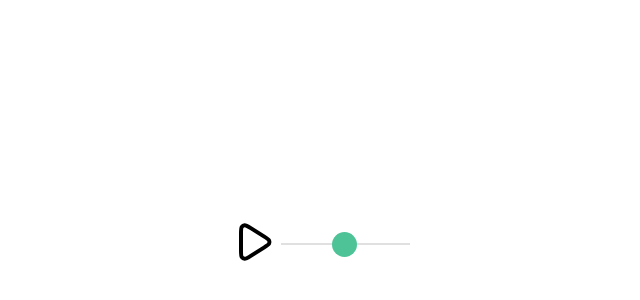
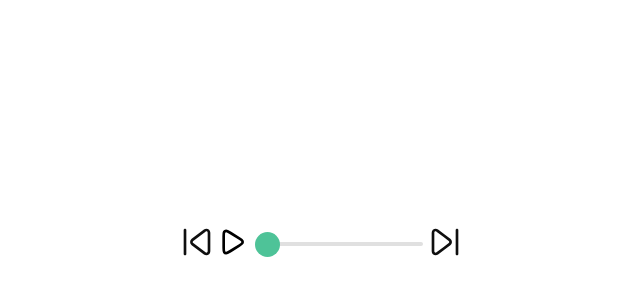
Before and after one commit to Printy-Studios/react-music-player, a React (Vite) app: page / in a window 1280 px wide. Shown: the part 156-456 px from the top of the page, without its empty margins (319-959 px from the left). Built offline with nearby package versions, Linux system fonts and the light colour scheme.

Commit message:
add stuff
* prev next buttons
* slider

```diff
--- a/src/App.tsx
+++ b/src/App.tsx
@@ -4,7 +4,7 @@ import MusicPlayer from './MusicPlayer';
 function App() {
 
   return (
-    <div>
+    <div className='player-wrapper'>
       <MusicPlayer />
     </div>
   );
--- a/src/MusicPlayer.tsx
+++ b/src/MusicPlayer.tsx
@@ -1,21 +1,56 @@
-import { useState } from 'react'
+import { ChangeEvent, ChangeEventHandler, useState } from 'react'
 import PlayButton from './PlayButton'
 import useMusicPlayer from './useMusicPlayer'
+import IconButton from './IconButton';
 
 export default function MusicPlayer() {
 
     const musicPlayer = useMusicPlayer();
+
+    const [sliderValue, setSliderValue] = useState(0);
 
     const onPlayButtonClick = () => {
         console.log('ddd')
         musicPlayer.setIsPlaying(!musicPlayer.isPlaying)
     }
 
+    const onPrevButtonClick = () => {
+
+    }
+
+    const onNextButtonClick = () => {
+
+    }
+
+    const onSliderChange = (e: ChangeEvent<HTMLInputElement>) => {
+        setSliderValue(parseInt(e.currentTarget.value));
+    }
+
+    const onSliderMouseUp = () => {
+        const new_time = musicPlayer.maxTime * sliderValue / 100
+        musicPlayer.setCurrentTime(new_time)
+    }
+
     return (
         <div className='music-player'>
-
+            <IconButton
+                onClick={onPrevButtonClick}
+                src={'icons/prev.svg'}
+            />
             <PlayButton onClick={onPlayButtonClick} playing={musicPlayer.isPlaying} />
-            <input type="range" min="1" max="100" defaultValue="50" className="slider"/>
+            <input
+                type="range"
+                min="1"
+                max="100"
+                value={sliderValue}
+                className="slider"
+                onMouseUp={onSliderMouseUp}
+                onChange={onSliderChange}
+                />
+            <IconButton
+                onClick={onPrevButtonClick}
+                src={'icons/next.svg'}
+            />
         </div>
     )
 
--- a/src/style.css
+++ b/src/style.css
@@ -7,8 +7,8 @@ body, html {
 }
 
 .icon {
-  width: 48px;
-  height: 48px;
+  width: 32px;
+  height: 32px;
 
   cursor: pointer;
 
@@ -30,9 +30,15 @@ body, html {
   transform: scale(70%);
 }
 
+.player-wrapper {
+  max-width: 280px;
+  width: 100%;
+}
+
 .music-player {
   display: flex;
   align-items: center;
+  gap: 4px;
 }
 
 /* Slider */
@@ -40,8 +46,9 @@ body, html {
 .slider {
   -webkit-appearance: none;
   flex-grow: 1;
-  height: 2px;
+  height: 4px;
   background: #d3d3d3;
+  border-radius: 100px;
   outline: none;
   opacity: 0.7;
   -webkit-transition: .2s;
--- a/src/useMusicPlayer.ts
+++ b/src/useMusicPlayer.ts
@@ -5,11 +5,31 @@ export default function useMusicPlayer() {
     const audio = useRef(document.createElement('audio'));
 
     const [isPlaying, setIsPlaying] = useState(false);
+    const [src, setSrc] = useState("");
+    const [currentTime, setCurrentTime] = useState(0);
+    const [maxTime, setMaxTime] = useState(0);
 
     useEffect(() => {
+        console.log('abc')
+        audio.current.preload = 'metadata';
 
-        audio.current.src = 'songs/1.wav';
+        audio.current.onloadedmetadata = () => {
+            setMaxTime(audio.current.duration)
+        }
+
+        setSrc('songs/1.wav')
     }, [])
+
+    useEffect(() => {
+        audio.current.src = src;
+        console.log(src)
+        console.log(audio.current.duration);
+        setMaxTime(audio.current.duration)
+    }, [src])
+
+    useEffect(() => {
+        audio.current.currentTime = currentTime;
+    }, [currentTime])
 
     useEffect(() => {
         console.log('abc')
@@ -23,6 +43,9 @@ export default function useMusicPlayer() {
 
     return {
         isPlaying,
-        setIsPlaying
+        setIsPlaying,
+        setCurrentTime,
+        currentTime,
+        maxTime
     }
 }
```
